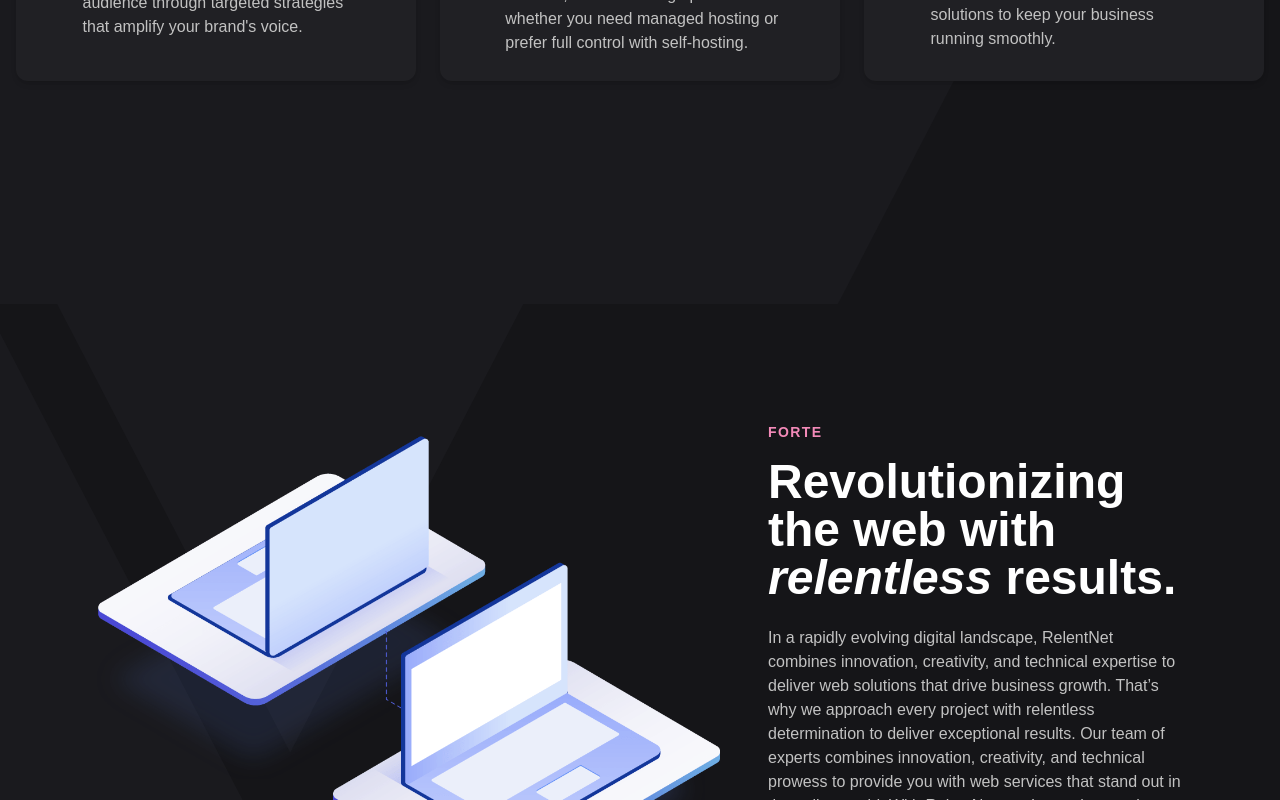
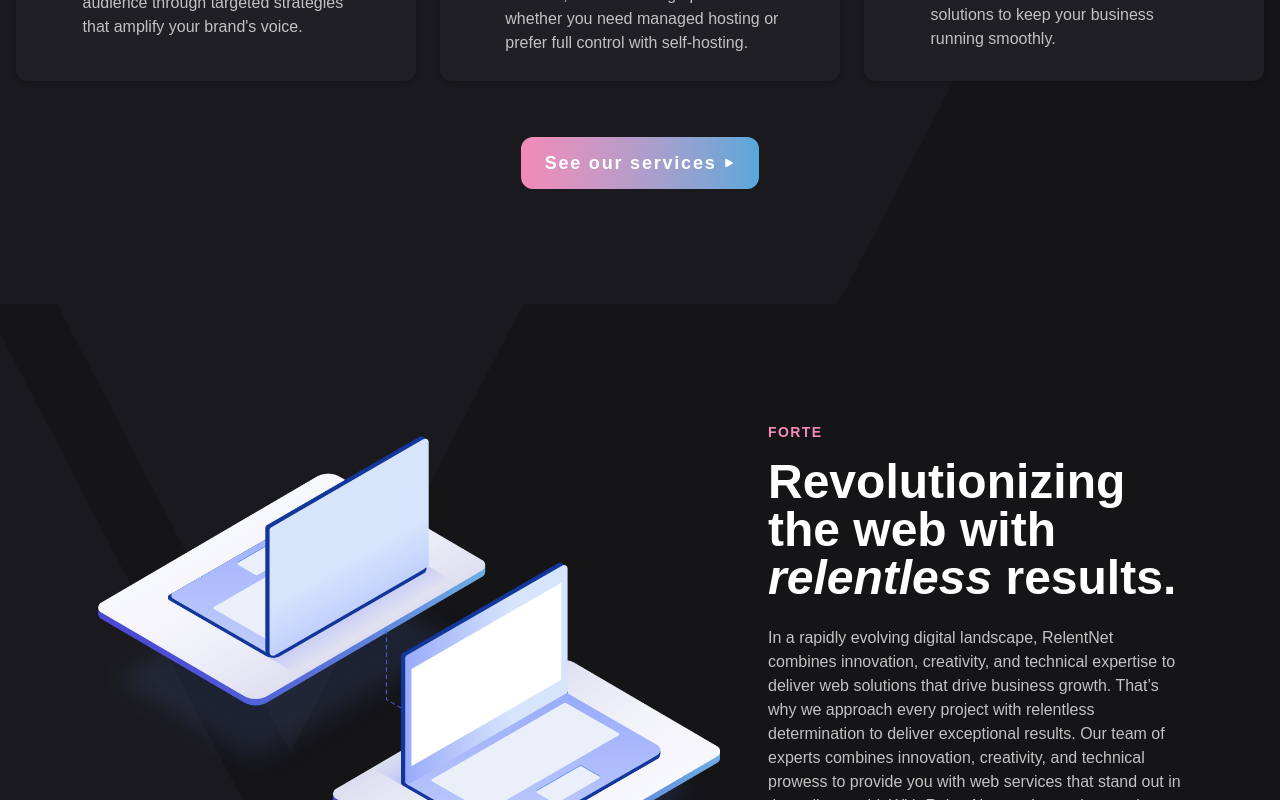
Before and after one commit to brandon-relentnet/nuxt-playground, a Nuxt app: page / in a window 1280 px wide. Shown: the part 1680-2480 px from the top of the page. Built offline with nearby package versions, Linux system fonts and the light colour scheme.

Commit message:
Accidently set opacity to 0 instead of scale. Also added vercel speed insights to test that out.

```diff
--- a/components/MotionButton.vue
+++ b/components/MotionButton.vue
@@ -40,7 +40,7 @@
     v-motion-button
     class="group mt-6 px-6 py-3 bg-linear-to-r tracking-widest font-bold from-rose to-foam text-text text-lg rounded-xl cursor-pointer"
     @click="handleClick"
-    style="font-family: 'AdamBold', sans-serif; visibility: hidden; opacity: 0;"
+    style="font-family: 'AdamBold', sans-serif; visibility: hidden; transform: scale(0)"
   >
     <slot />
     <PlayIcon
--- a/layouts/default.vue
+++ b/layouts/default.vue
@@ -1,5 +1,10 @@
+<script setup>
+import { SpeedInsights } from "@vercel/speed-insights/nuxt"
+</script>
+
 <template>
   <div>
+    <SpeedInsights />
     <header>
       <Navbar />
     </header>
--- a/package.json
+++ b/package.json
@@ -15,6 +15,7 @@
     "@nuxt/image": "^1.9.0",
     "@pinia/nuxt": "^0.10.1",
     "@tailwindcss/vite": "^4.0.6",
+    "@vercel/speed-insights": "^1.2.0",
     "@vueuse/core": "^12.7.0",
     "@vueuse/nuxt": "^12.7.0",
     "motion": "^12.4.4",
```
Also changed, not shown: 1 other file (tests, documents, lock files or other folders).
